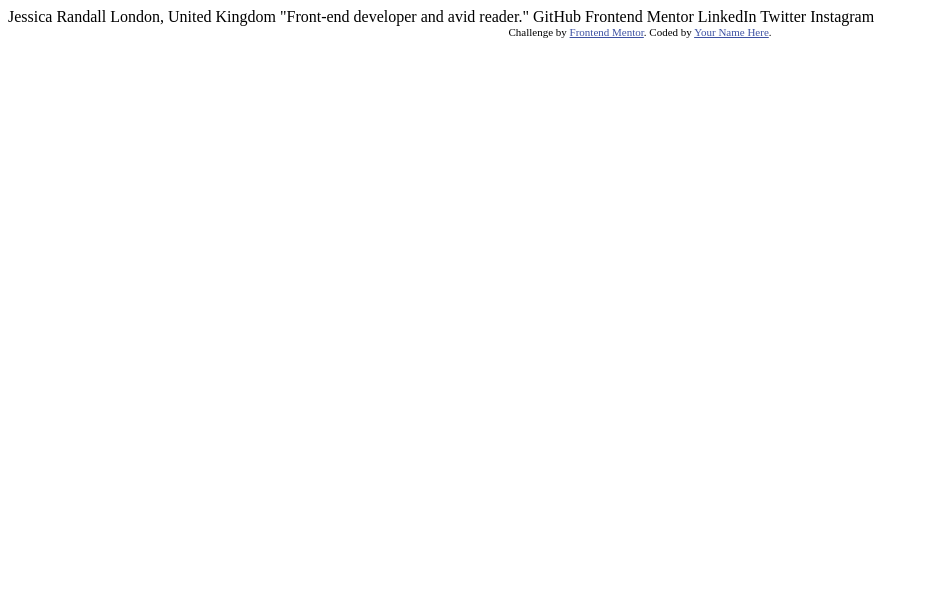
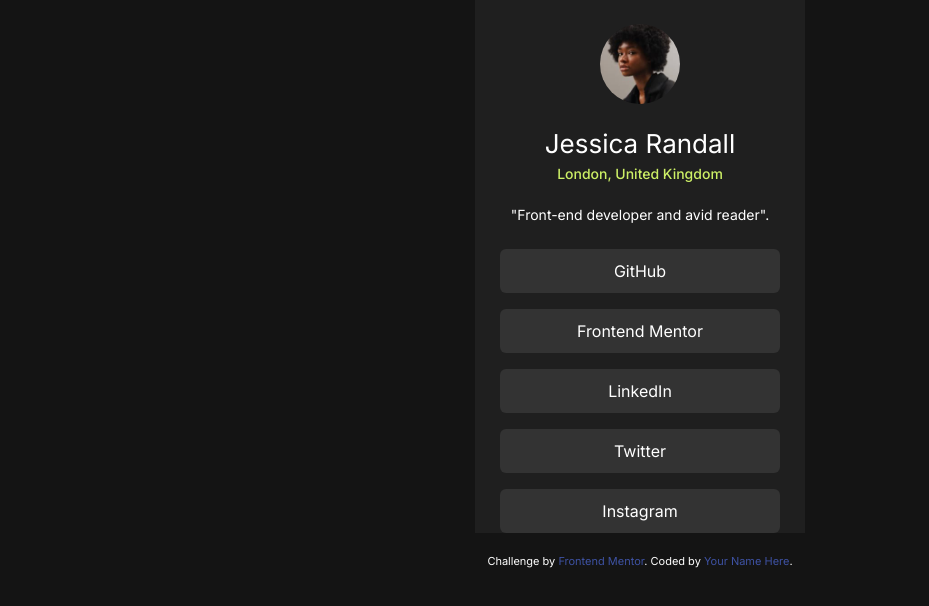
Before and after one commit to RODRIGO-ORTIZ99/funval-n1, a plain HTML site: page social-links-profile-main/index.html in a window 1280 px wide. Shown: the whole page, without its empty margins (0-929 px from the left). Drawn offline with nearby package versions, Linux system fonts and the light colour scheme.

Commit message:
social-links

```diff
--- a/social-links-profile-main/index.html
+++ b/social-links-profile-main/index.html
@@ -1,8 +1,10 @@
 <!DOCTYPE html>
 <html lang="en">
+
 <head>
   <meta charset="UTF-8">
-  <meta name="viewport" content="width=device-width, initial-scale=1.0"> <!-- displays site properly based on user's device -->
+  <meta name="viewport" content="width=device-width, initial-scale=1.0">
+  <!-- displays site properly based on user's device -->
 
   <link rel="icon" type="image/png" sizes="32x32" href="./assets/images/favicon-32x32.png">
 
@@ -10,13 +12,41 @@
 
   <!-- Feel free to remove these styles or customise in your own stylesheet 👍 -->
   <style>
-    .attribution { font-size: 11px; text-align: center; }
-    .attribution a { color: hsl(228, 45%, 44%); }
+    @import url('https://fonts.googleapis.com/css2?family=Inter:ital,opsz,wght@0,14..32,100..900;1,14..32,100..900&display=swap');
+
+    .attribution {
+      font-size: 11px;
+      text-align: center;
+    }
+
+    .attribution a {
+      color: hsl(228, 45%, 44%);
+    }
   </style>
+  <script src="https://cdn.jsdelivr.net/npm/@tailwindcss/browser@4"></script>
 </head>
-<body>
 
-  Jessica Randall
+<body class="bg-[#141414] flex flex-col justify-center items-center font-[Inter]">
+  <main class="bg-[#1F1F1F] flex flex-col w-[330px]  rounded-x1">
+    <section class="flex flex-col justify-center items-center p-6">
+      <img class="w-20 rounded-full" src="./assets/images/avatar-jessica.jpeg" alt="Jessica">
+      <h1 class="text-white text-[26px] mt-5 font-normal">Jessica Randall</h1>
+      <span class="text-[#cdf066] font-medium text-[14px]">London, United Kingdom</span>
+      <p class="text-white mt-5 text-[14px] ">"Front-end developer and avid reader".</p>
+    </section>
+    <section class="flex flex-col justify-center items-center gap-4">
+      <a class="text-white bg-[#333333] w-[85%] h-11 rounded-md flex items-center justify-center" href="">GitHub</a>
+      <a class="text-white bg-[#333333] w-[85%] h-11 rounded-md flex items-center justify-center" href="">Frontend
+        Mentor</a>
+      <a class="text-white bg-[#333333] w-[85%] h-11 rounded-md flex items-center justify-center" href="">LinkedIn</a>
+      <a class="text-white bg-[#333333] w-[85%] h-11 rounded-md flex items-center justify-center" href="">Twitter</a>
+      <a class="text-white bg-[#333333] w-[85%] h-11 rounded-md flex items-center justify-center" href="">Instagram</a>
+
+    </section>
+  </main>
+
+
+  <!-- <p>Jessica Randall
   London, United Kingdom
   "Front-end developer and avid reader."
 
@@ -24,11 +54,12 @@
   Frontend Mentor
   LinkedIn
   Twitter
-  Instagram
+  Instagram </p> */-->
 
-  <div class="attribution">
+  <div class="attribution text-white my-5">
     Challenge by <a href="https://www.frontendmentor.io?ref=challenge" target="_blank">Frontend Mentor</a>.
     Coded by <a href="#">Your Name Here</a>.
   </div>
 </body>
+
 </html>
--- /dev/null
+++ b/tailwind.config.js
@@ -0,0 +1,9 @@
+export default {
+    content: [" •/src/*/.{html,js}"],
+    theme: {
+        extend: {},
+    },
+    plugins: [],
+};
++
+    Mensaje
```
